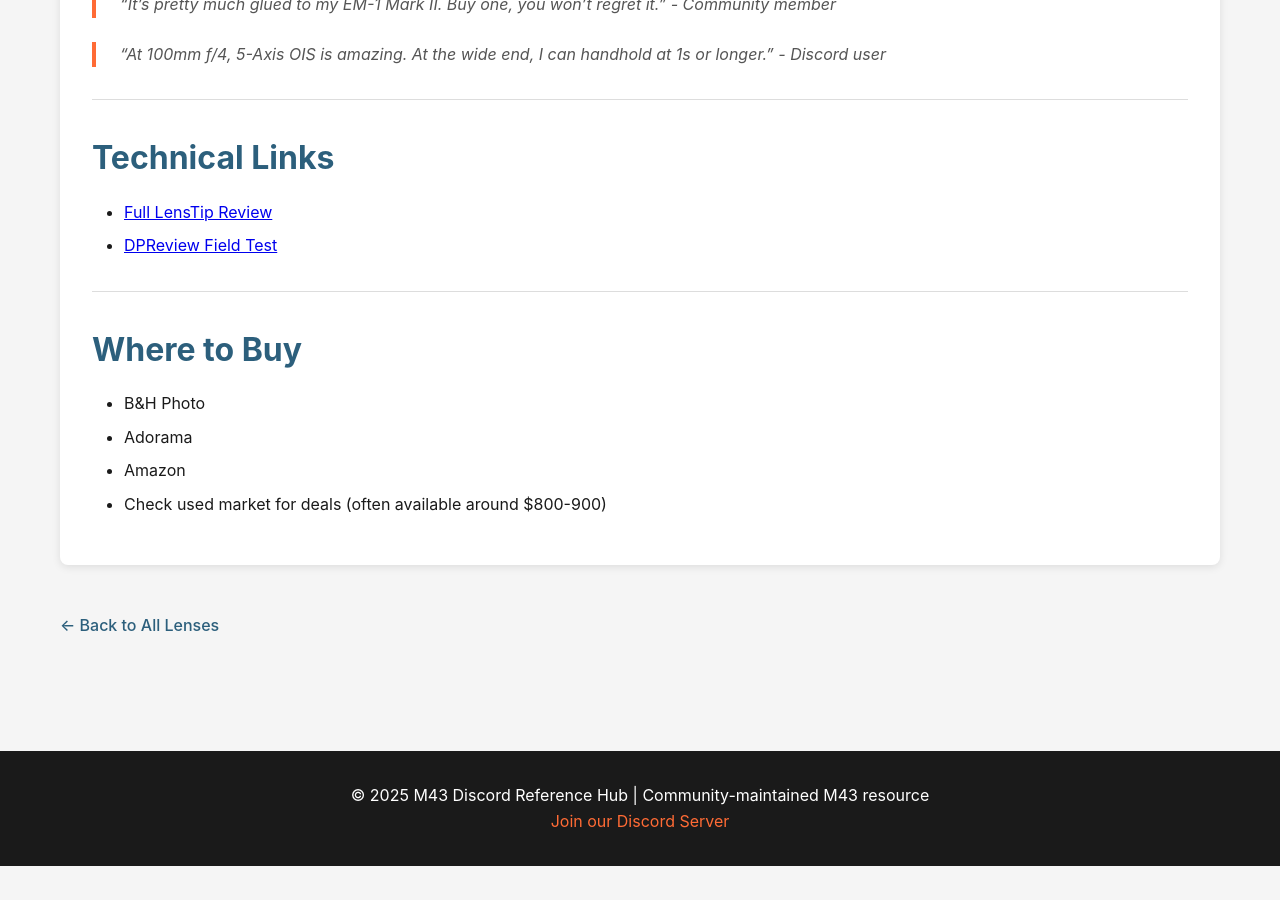
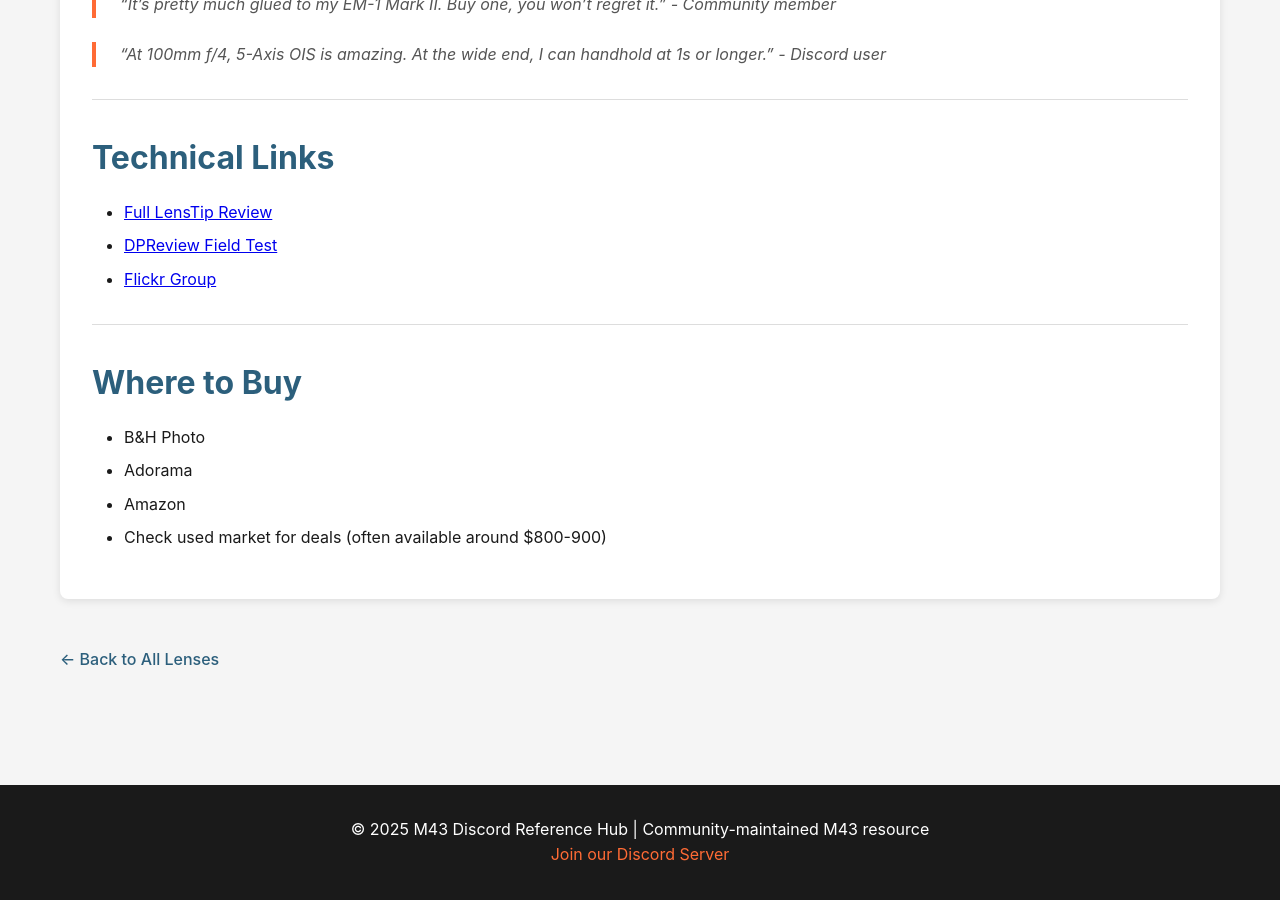
Before and after one commit to Rhettus/m43_discord, a Jekyll site: the page built from _lenses/om-12-100mm-f4-pro.md, in a window 1280 px wide and 900 px high, scrolled down 2541 px. Built offline with Jekyll 4.4.1, drawn with Linux system fonts in a browser that asks for light colours; before the commit the page ends 3407 px from its top, so only the background shows below that.

Commit message:
12-100mm

```diff
--- a/_lenses/om-12-100mm-f4-pro.md
+++ b/_lenses/om-12-100mm-f4-pro.md
@@ -73,6 +73,7 @@ Many photographers report this becoming their "only lens" - it's that versatile.
 
 - [Full LensTip Review](https://www.lenstip.com/497.1-Lens_review-Olympus_M.Zuiko_ED_12-100_mm_f_4_IS_PRO.html)
 - [DPReview Field Test](https://www.dpreview.com/reviews/field-review-olympus-m-zuiko-12-100mm-f4-is-pro)
+- [Flickr Group](https://flickr.com/groups/3004267@N23/pool/)
 
 ## Where to Buy
 
```
